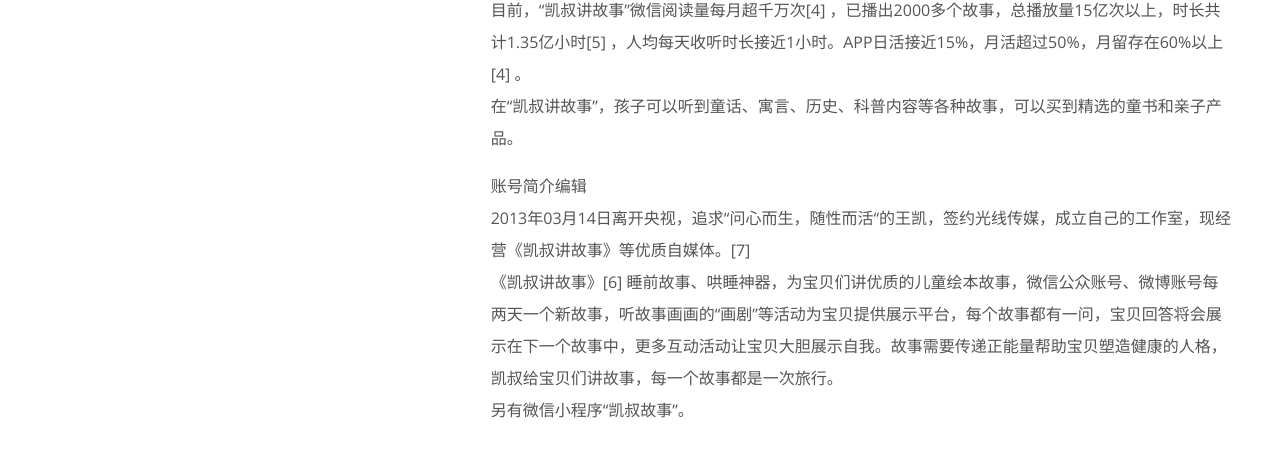
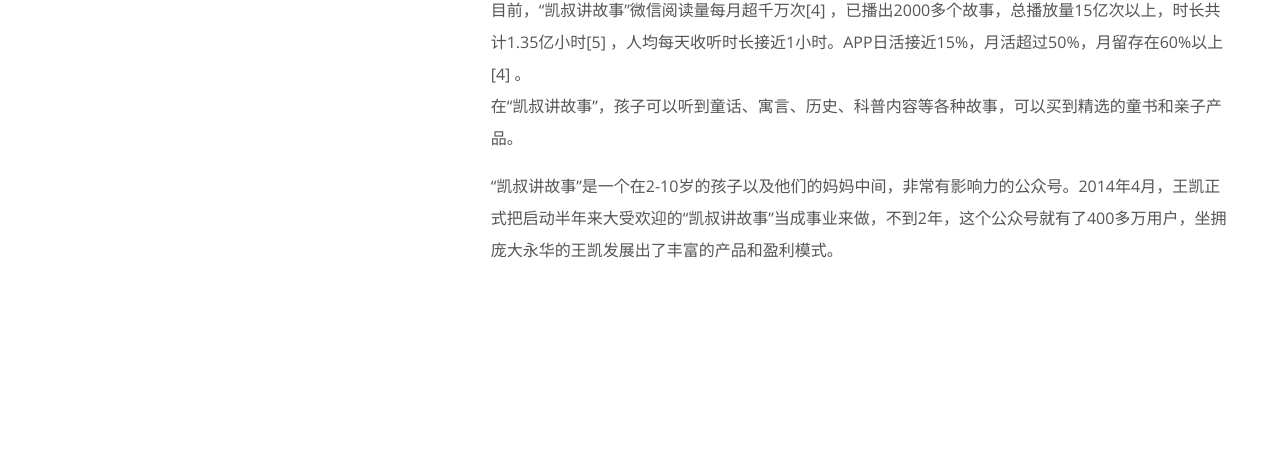
Before and after one commit to fenxiangjia/fenxiangjia.github.io, a plain HTML site: page 2017/10/09/book/index.html in a window 1280 px wide. Shown: the part 886-1342 px from the top of the page. After the commit the page ends 1240 px from the top, so only its background shows below. Drawn offline with nearby package versions, Linux system fonts and the light colour scheme; a script that the page names is missing.

Commit message:
Site updated: 2017-10-09 22:58:34

```diff
--- a/2017/10/09/book/index.html
+++ b/2017/10/09/book/index.html
@@ -68,7 +68,7 @@
 </div>
 <div class="col-lg-8 col-12 pt-lg-3 mb-4 pl-lg-5 px-lg-0 px-4 portfolio-content">
   <p>“凯叔讲故事”微信公众号和“凯叔讲故事”APP由原中央电视台主持人王凯创办[1]  ，每天与600万家庭互动分享[2]  ，孩子的故事大全，父母的育儿宝典。[3]<br>目前，“凯叔讲故事”微信阅读量每月超千万次[4]  ，已播出2000多个故事，总播放量15亿次以上，时长共计1.35亿小时[5]  ，人均每天收听时长接近1小时。APP日活接近15%，月活超过50%，月留存在60%以上[4]  。<br>在“凯叔讲故事”，孩子可以听到童话、寓言、历史、科普内容等各种故事，可以买到精选的童书和亲子产品。</p>
-<p>账号简介编辑<br>2013年03月14日离开央视，追求“问心而生，随性而活“的王凯，签约光线传媒，成立自己的工作室，现经营《凯叔讲故事》等优质自媒体。[7]<br>《凯叔讲故事》[6]  睡前故事、哄睡神器，为宝贝们讲优质的儿童绘本故事，微信公众账号、微博账号每两天一个新故事，听故事画画的“画剧”等活动为宝贝提供展示平台，每个故事都有一问，宝贝回答将会展示在下一个故事中，更多互动活动让宝贝大胆展示自我。故事需要传递正能量帮助宝贝塑造健康的人格，凯叔给宝贝们讲故事，每一个故事都是一次旅行。<br>另有微信小程序“凯叔故事”。</p>
+<p>“凯叔讲故事”是一个在2-10岁的孩子以及他们的妈妈中间，非常有影响力的公众号。2014年4月，王凯正式把启动半年来大受欢迎的“凯叔讲故事”当成事业来做，不到2年，这个公众号就有了400多万用户，坐拥庞大永华的王凯发展出了丰富的产品和盈利模式。</p>
 
 </div>
 
```
